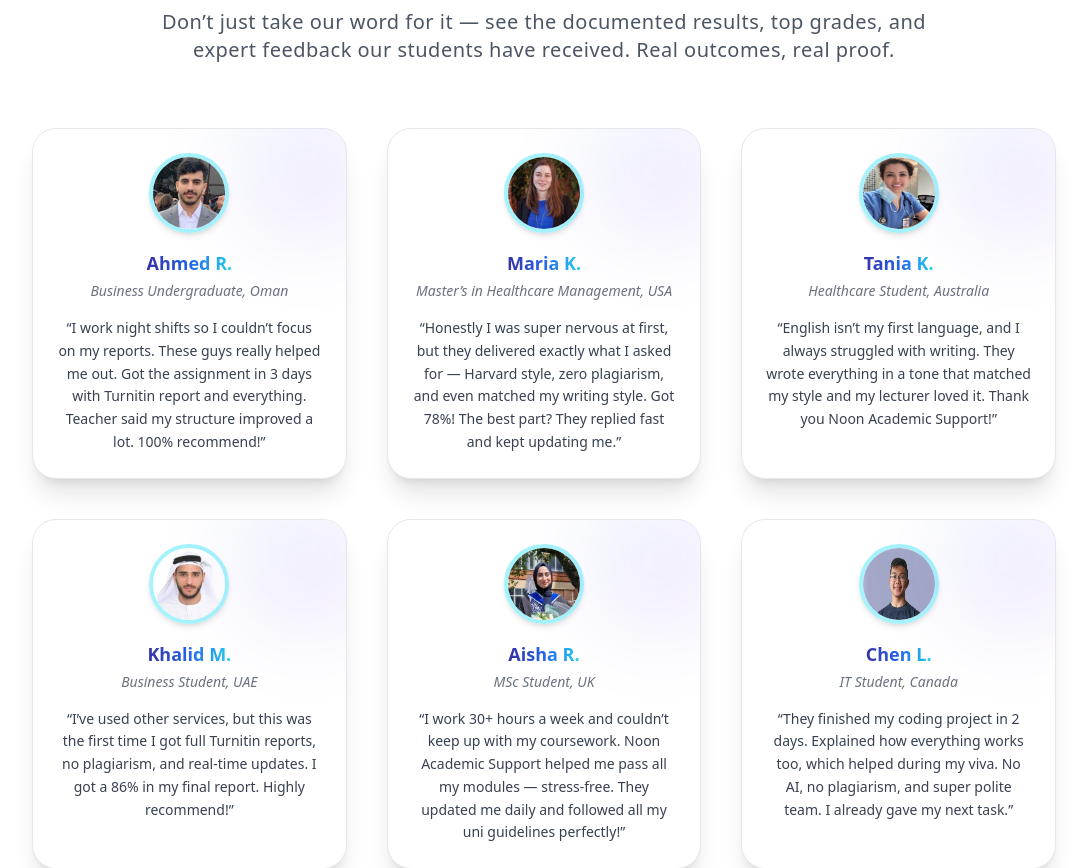
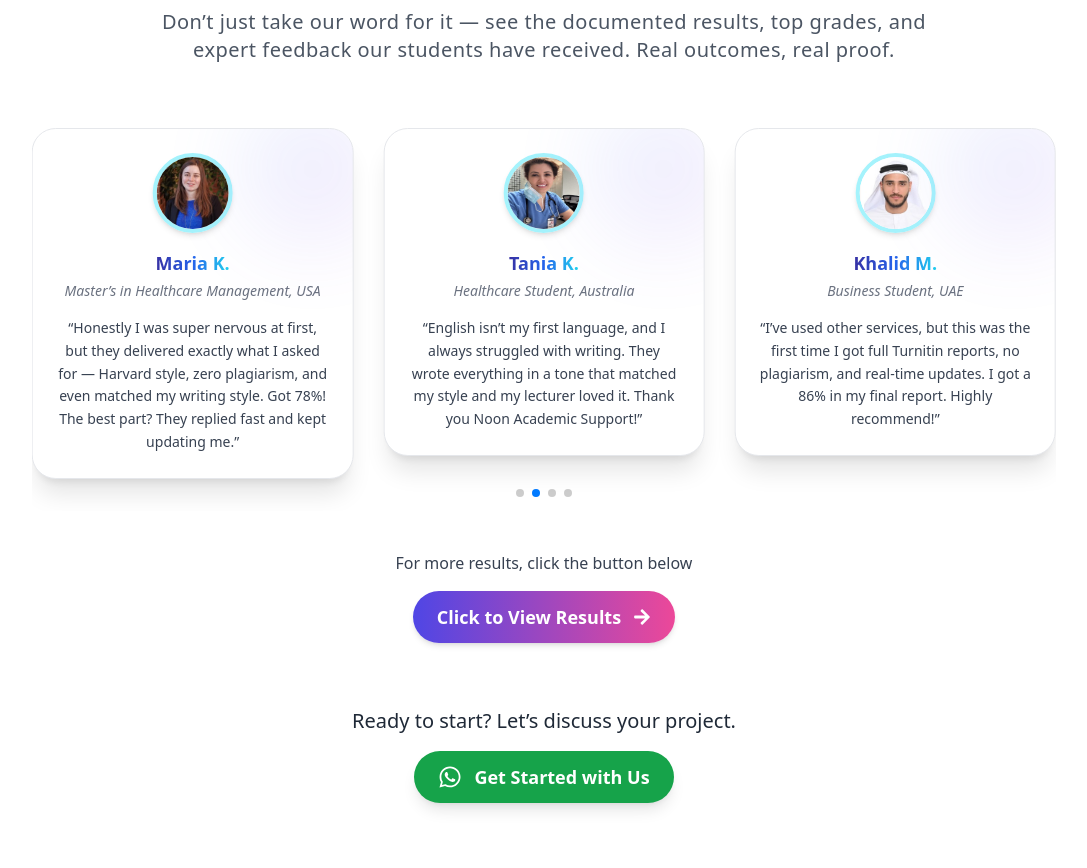
Before and after one commit to shoaib-cs-dev/noon-academic-support, a React (Vite) app: page / in a window 1280 px wide. Shown: the part 2340-3208 px from the top of the page, without its empty margins (96-1183 px from the left). Built offline with nearby package versions, Linux system fonts and the light colour scheme.

Commit message:
change style of feedback grid

```diff
--- a/src/pages/Result.jsx
+++ b/src/pages/Result.jsx
@@ -7,6 +7,10 @@ import chen from "../clients/chen.jpg";
 import khalid from "../clients/khalid.jpg";
 import maria from "../clients/maria.jpg";
 import tania from "../clients/tania.jpg";
+import { Swiper, SwiperSlide } from "swiper/react";
+import { Autoplay, Pagination } from "swiper/modules";
+import "swiper/css";
+import "swiper/css/pagination";
 
 const testimonials = [
   {
@@ -93,11 +97,23 @@ const ResultsPage = () => {
           whileInView={{ opacity: 1, y: 0 }}
           transition={{ duration: 0.8, delay: 0.3 }}
           viewport={{ once: true }}
-          className="grid grid-cols-1 sm:grid-cols-2 md:grid-cols-3 gap-10 mt-16"
+          className="mt-16"
+        >
+          <Swiper
+            modules={[Autoplay, Pagination]}
+            spaceBetween={30}
+            slidesPerView={1}
+            breakpoints={{
+              640: { slidesPerView: 1 },
+              768: { slidesPerView: 2 },
+              1024: { slidesPerView: 3 },
+            }}
+            autoplay={{ delay: 4000, disableOnInteraction: false }}
+            pagination={{ clickable: true }}
           >
             {testimonials.map((client, index) => (
+              <SwiperSlide key={index} className=" pb-8">
                 <motion.div
-              key={index}
                   initial={{ opacity: 0, scale: 0.95 }}
                   whileInView={{ opacity: 1, scale: 1 }}
                   transition={{ duration: 0.5, delay: index * 0.1 }}
@@ -113,16 +129,20 @@ const ResultsPage = () => {
                     <h3 className="text-lg font-bold text-transparent bg-clip-text bg-gradient-to-r from-indigo-800 via-blue-600 to-cyan-400 mb-1">
                       {client.name}
                     </h3>
-                <p className="text-sm text-gray-500 italic">{client.title}</p>
+                    <p className="text-sm text-gray-500 italic">
+                      {client.title}
+                    </p>
                     <p className="mt-4 text-gray-700 text-sm leading-relaxed">
                       “{client.feedback}”
                     </p>
                   </div>
 
-              {/* Decorative Gradient Glow */}
+                  {/* Decorative Glow */}
                   <div className="absolute -top-10 -right-10 w-40 h-40 bg-gradient-to-br from-blue-400 to-purple-600 opacity-10 rounded-full blur-2xl pointer-events-none"></div>
                 </motion.div>
+              </SwiperSlide>
             ))}
+          </Swiper>
         </motion.div>
 
         <motion.p
```
Lines whose indentation alone changed are shown as unchanged.
